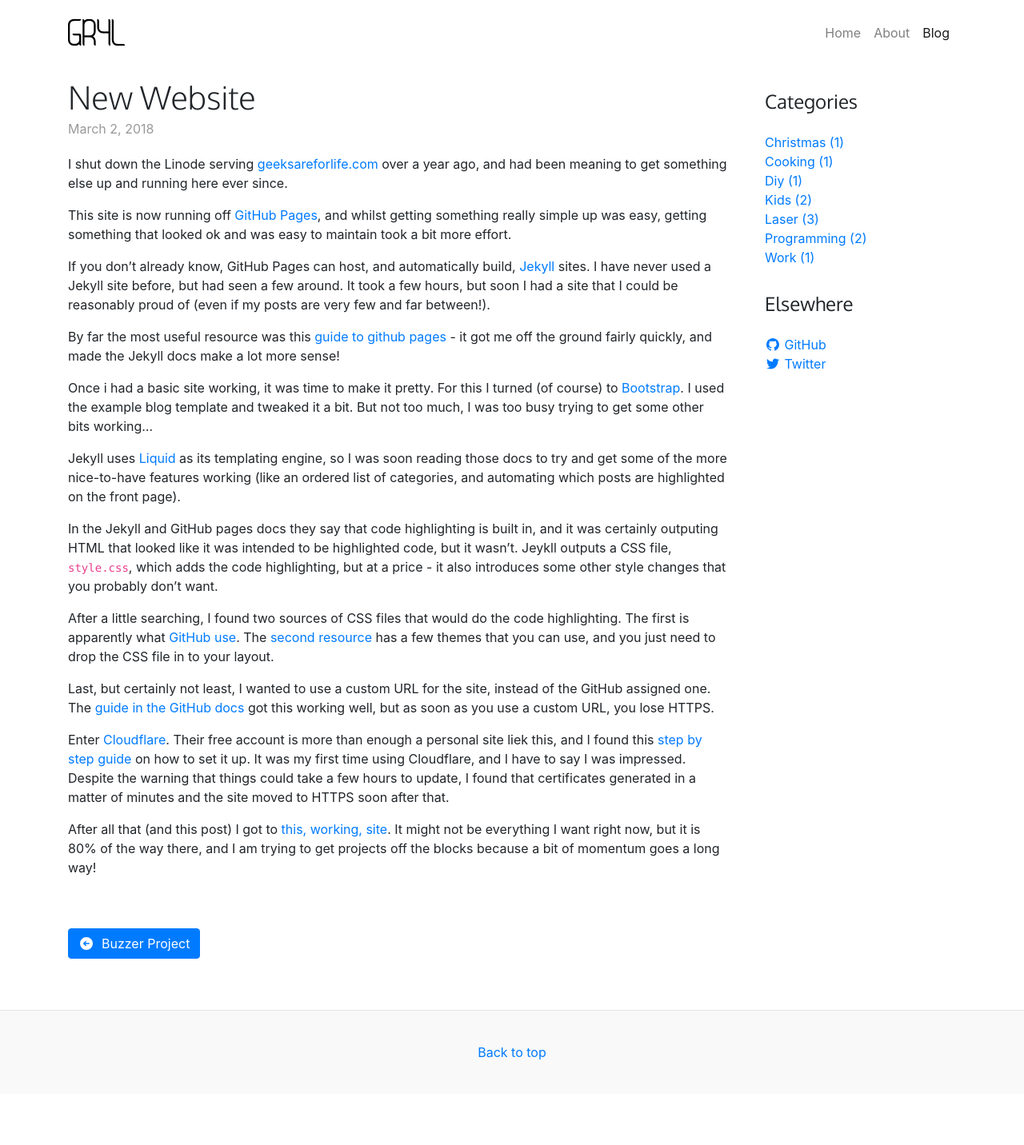
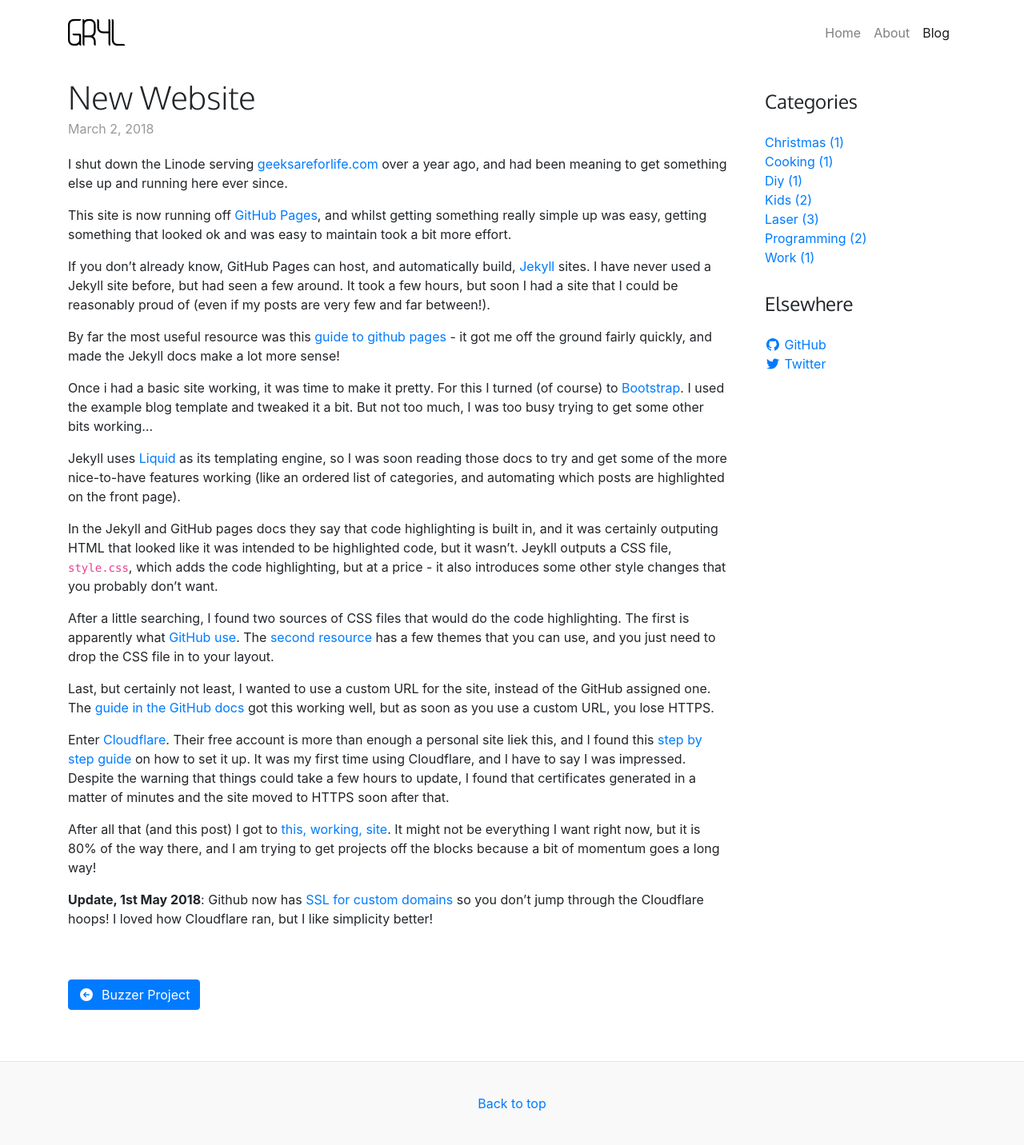
Before and after one commit to geeksareforlife/geeksareforlife.github.io-old, a Jekyll site: the page built from _posts/2018-03-02-new-site.md, in a window 1280 px wide. Shown: the whole page at 80% size. Built offline with Jekyll 4.4.1, drawn with Linux system fonts in a browser that asks for light colours; nearby versions of some CDN libraries; library files that are not in the unit come from our copies; before the commit the page ends 1368 px from its top, so only the background shows below that.

Commit message:
Update to last post

```diff
--- a/_posts/2018-03-02-new-site.md
+++ b/_posts/2018-03-02-new-site.md
@@ -28,3 +28,5 @@ Last, but certainly not least, I wanted to use a custom URL for the site, instea
 Enter [Cloudflare](https://www.cloudflare.com/). Their free account is more than enough a personal site liek this, and I found this [step by step guide](https://hackernoon.com/set-up-ssl-on-github-pages-with-custom-domains-for-free-a576bdf51bc) on how to set it up. It was my first time using Cloudflare, and I have to say I was impressed. Despite the warning that things could take a few hours to update, I found that certificates generated in a matter of minutes and the site moved to HTTPS soon after that.
 
 After all that (and this post) I got to [this, working, site](https://github.com/geeksareforlife/geeksareforlife.github.io/tree/v1.0.0). It might not be everything I want right now, but it is 80% of the way there, and I am trying to get projects off the blocks because a bit of momentum goes a long way!
+
+**Update, 1st May 2018**: Github now has [SSL for custom domains](https://blog.github.com/2018-05-01-github-pages-custom-domains-https/) so you don't jump through the Cloudflare hoops!  I loved how Cloudflare ran, but I like simplicity better!
```
